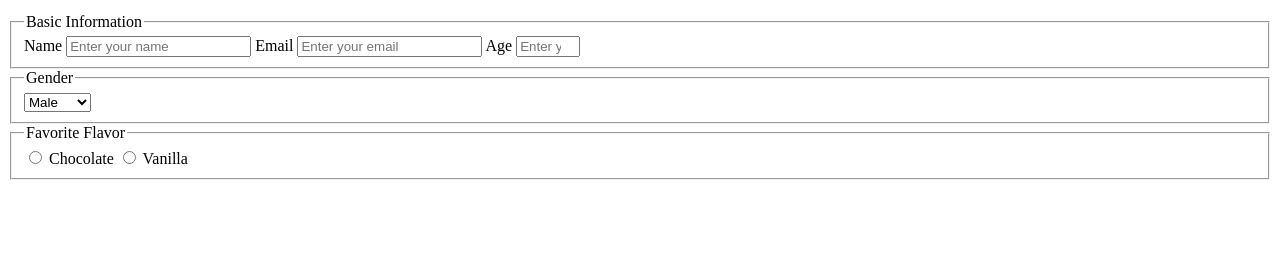
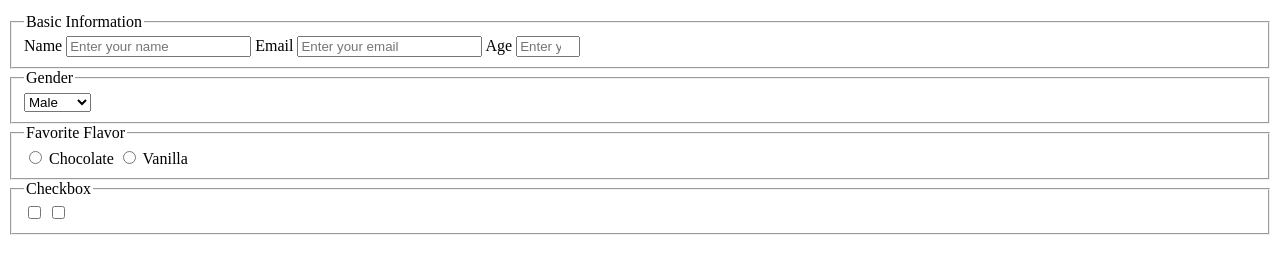
Before and after one commit to TheChristopherTorres/Survey, a plain HTML site: page index.html in a window 1280 px wide. Shown: the part 88-362 px from the top of the page. Drawn offline with Linux system fonts and the light colour scheme.

Commit message:
Added layout of checkbox

```diff
--- a/index.html
+++ b/index.html
@@ -33,6 +33,11 @@
                     <label><input type="radio" value="chocolate" name="flavor"> Chocolate</label>
                     <label><input type="radio" value="vanilla" name="flavor"> Vanilla</label>
                 </fieldset>
+                <fieldset>
+                    <legend>Checkbox</legend>
+                    <input type="checkbox" value=""><label></label>
+                    <input type="checkbox"><label></label>
+                </fieldset>
             </form>
         </section>
     </body>
```
